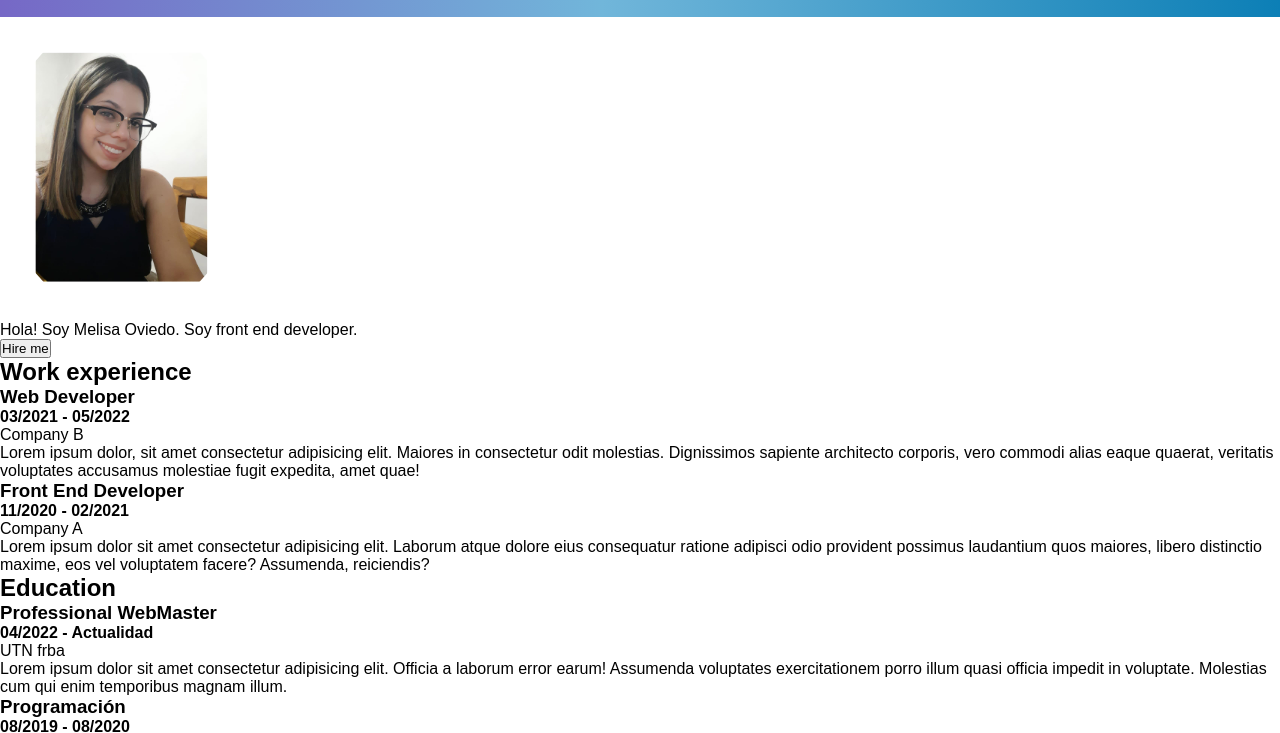
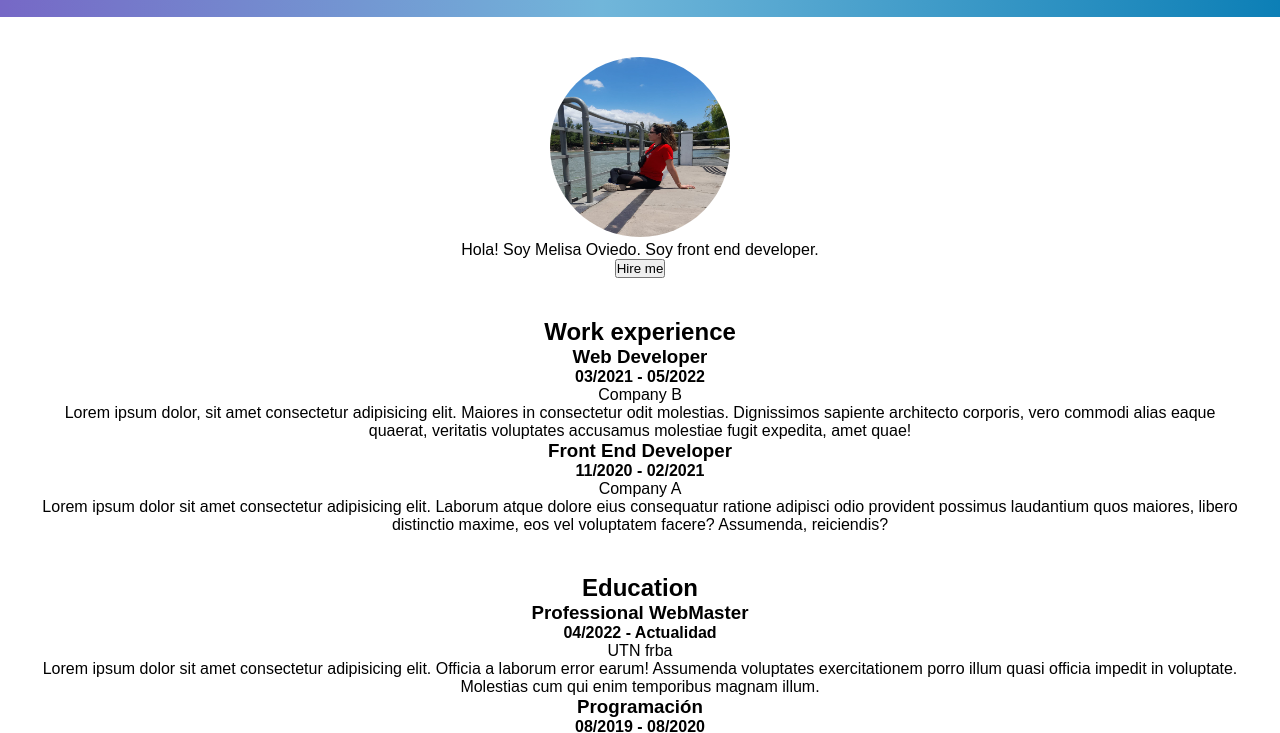
Before and after one commit to MeliOviedo/portfolio_proyecto_utn, a plain HTML site: page index.html in a window 1280 px wide. Shown: the part 63-796 px from the top of the page. Drawn offline with Linux system fonts and the light colour scheme.

Commit message:
empecé a estilar el main

```diff
--- a/index.html
+++ b/index.html
@@ -30,7 +30,7 @@
     <main>
 
         <section class="container-main">
-            <img src="images/meli_oviedo.jpeg" alt="Foto mía">
+            <img src="images/portfolio_melioviedo.jpeg" alt="Foto Meli Oviedo">
             <p>Hola! Soy <span>Melisa Oviedo</span>. Soy front end developer.</p>
             <button><a href="#contact">Hire me</a> </button>
 
--- a/style.css
+++ b/style.css
@@ -54,7 +54,23 @@ ul{
 
 /* MAIN */
 
+main{
+    display: flex;
+    flex-direction: column;
+    text-align: center;
+    padding: 20px;
+    margin: auto;
+}
+
+main section{
+    margin: 20px;
+}
+.container-main{
+
+}
+
 img{
-    height: 300px;
-    border-radius: 150%;
+    height: 180px;
+    width: 180px;
+    border-radius: 60%;
 }
```
Also changed, not shown: images/meli_oviedo.jpeg (deleted), images/portfolio_melioviedo.jpeg (added).
